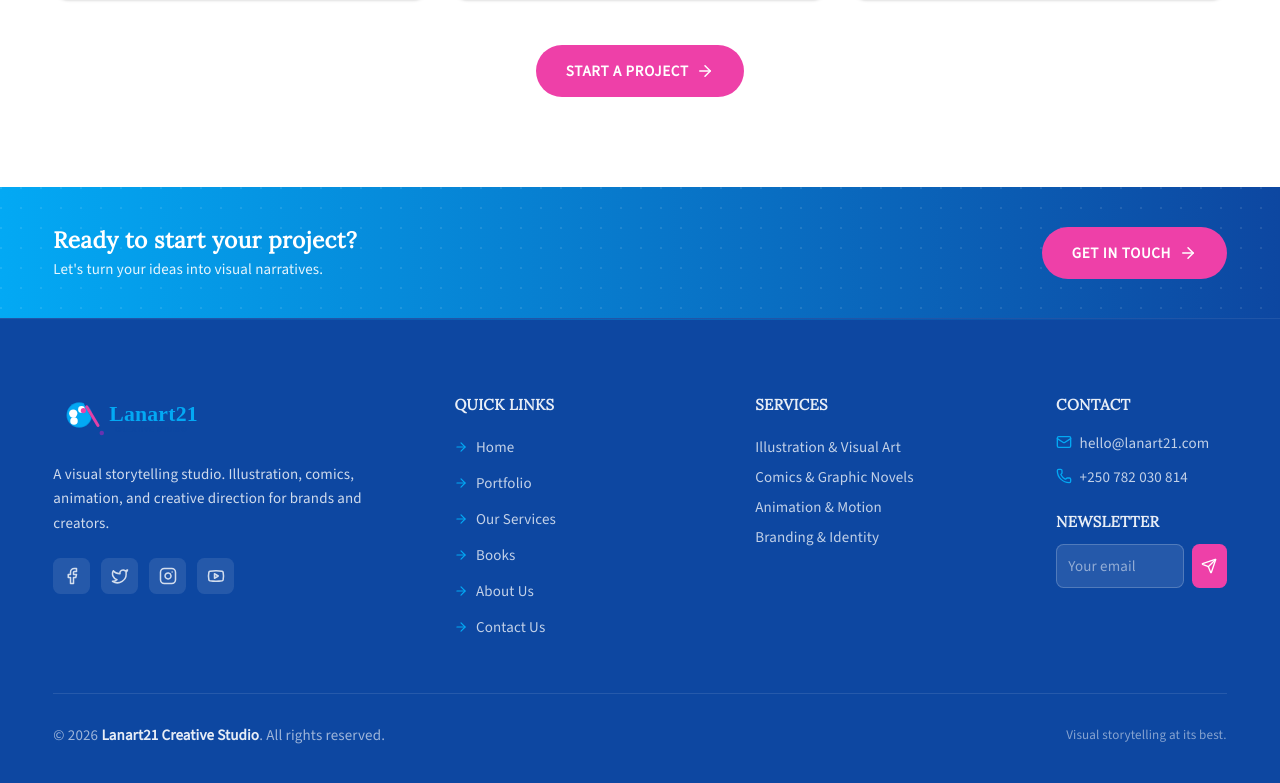
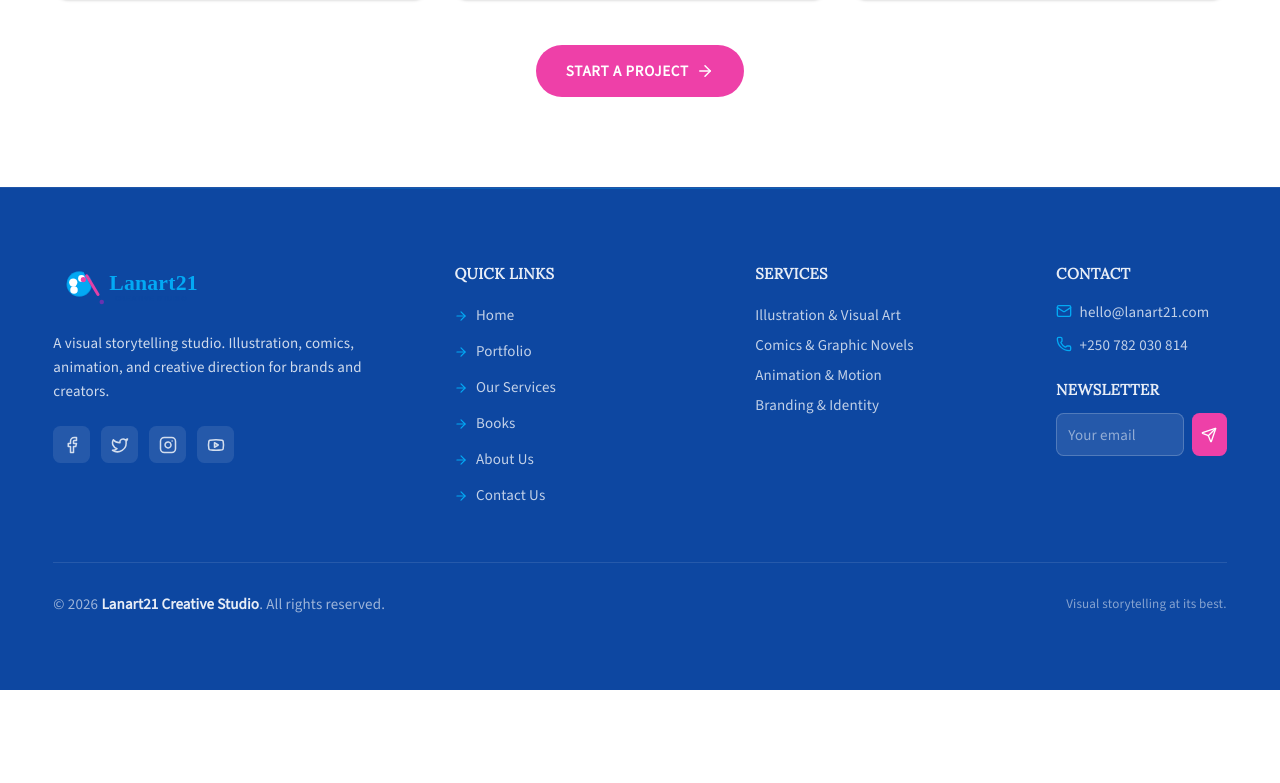
Before and after one commit to NexventuresLtd/Laranat-project, a React (Vite) app in the folder client_web/: page /portfolio in a window 1280 px wide. Shown: the part 1501-2284 px from the top of the page. After the commit the page ends 2191 px from the top, so only its background shows below. Built offline with nearby package versions, Linux system fonts and the light colour scheme; no server answers.

Commit message:
feat : Portofio

```diff
--- a/client_web/src/pages/PortfolioPage.tsx
+++ b/client_web/src/pages/PortfolioPage.tsx
@@ -143,7 +143,7 @@ const PortfolioPage: React.FC = () => {
         </div>
       </section>
 
-      <Footer />
+      <Footer showTopCta={false} />
     </div>
   );
 };
```
